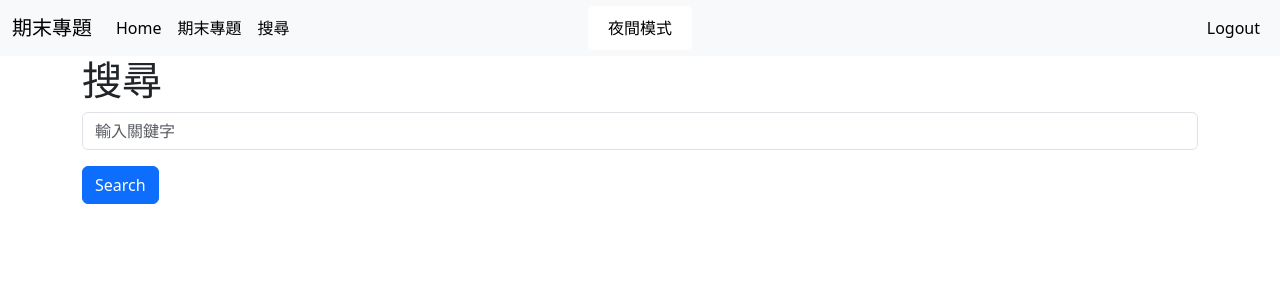
After one commit to devops-sample-113/group_3_final_project, a Flask app: page /search in a window 1280 px wide. The commit adds this page. Shown: the top 300 px of the page. Run offline with Flask 3, Linux system fonts and the light colour scheme; the visitor is signed in with stand-in values (Sample User, id 1).

Commit message:
Search頁面
基本的搜尋功能建置

```diff
--- a/website/templates/base.html
+++ b/website/templates/base.html
@@ -60,7 +60,7 @@
             <a class="nav-link active" aria-current="page" href="/">期末專題</a>
           </li>
           <li class="nav-item">
-            <a class="nav-link active" aria-current="page" href="/">期末專題</a>
+            <a class="nav-link active" aria-current="page" href="/search">搜尋</a>
           </li>
           <li>
             <li class="bg-change">
--- /dev/null
+++ b/website/templates/search.html
@@ -0,0 +1,38 @@
+{% extends "base.html" %}
+{% block title %}Search{% endblock %}
+{% block content %}
+<form method="POST">
+    <h1 align="left">搜尋</h1>
+    <div class="mb-3">
+        <!-- <label for="keyword" class="form-label">關鍵字搜尋</label> -->
+        <input type="text" id="keyword" name="keyword" class="form-control" placeholder="輸入關鍵字" required>
+    </div>
+
+    <button type="submit" class="btn btn-primary">Search</button>
+</form>
+<br>
+<!-- {% with messages = get_flashed_messages(with_categories=true) %}
+    {% if messages %}
+        {% for category, message in messages %}
+            <div class="alert alert-{{ category }}" role="alert">
+                {{ message }}
+            </div>
+        {% endfor %}
+    {% endif %}
+{% endwith %} -->
+
+<!-- 顯示推薦項目 -->
+{% if recommendations %}
+    <h3>推薦項目：</h3>
+    <ul>
+        {% for item in recommendations %}
+            <li>{{ item }}</li>
+        {% endfor %}
+    </ul>
+{% endif %}
+
+{% if keyword %}
+    <h3>搜尋結果：</h3>
+    <p>與 '{{ keyword }}' 相關的內容將在這裡顯示。</p>
+{% endif %}
+{% endblock %}
--- a/website/views.py
+++ b/website/views.py
@@ -6,8 +6,26 @@ from datetime import datetime
 import os, sys, re
 
 views = Blueprint("views", __name__)
+RECOMMENDED_ITEMS = ["推薦項目一", "推薦項目二", "推薦項目三"]
 
 @views.route("/")
 @views.route("/home")
 def home():
     return render_template("home.html", user=current_user)
+
+@views.route("/search", methods=["GET", "POST"])
+@login_required
+def search():
+    if request.method == "POST":
+        keyword = request.form.get("keyword", "").strip()
+
+        # 檢查是否全為字母或全為數字
+        if re.match("^[a-zA-Z0-9]+$", keyword):
+            flash("請重輸入關鍵字，不能只包含英文或數字！", category="error")
+            return render_template("search.html", user=current_user, recommendations=RECOMMENDED_ITEMS)
+
+        # 合法輸入（包含中文）
+        # flash(f"搜尋結果將顯示與 '{keyword}' 相關的內容。", category="success")
+        return render_template("search.html", user=current_user, keyword=keyword, recommendations=None)
+
+    return render_template("search.html", user=current_user, recommendations=None)
```
